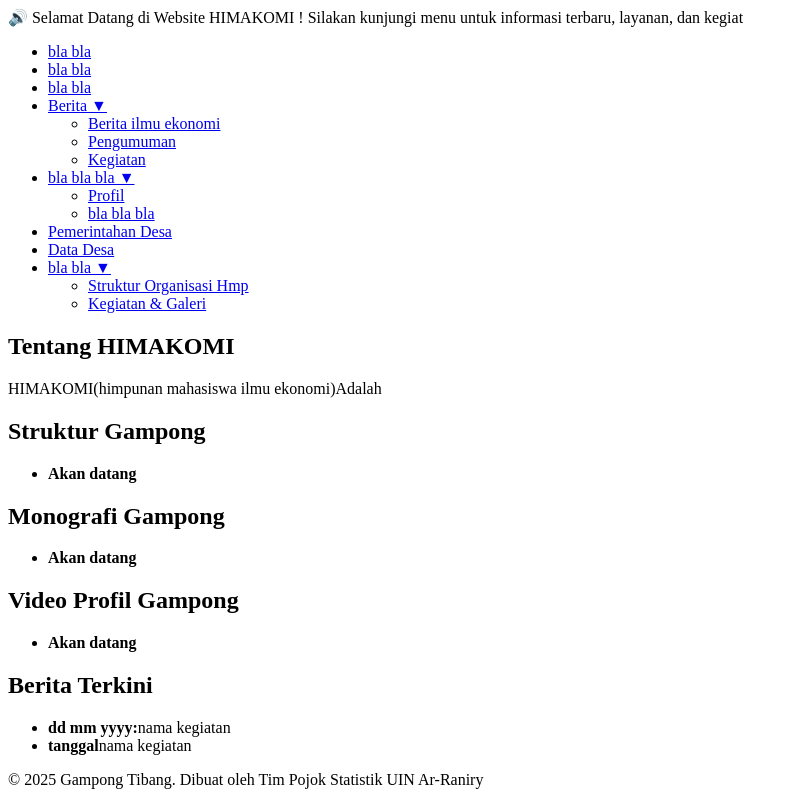
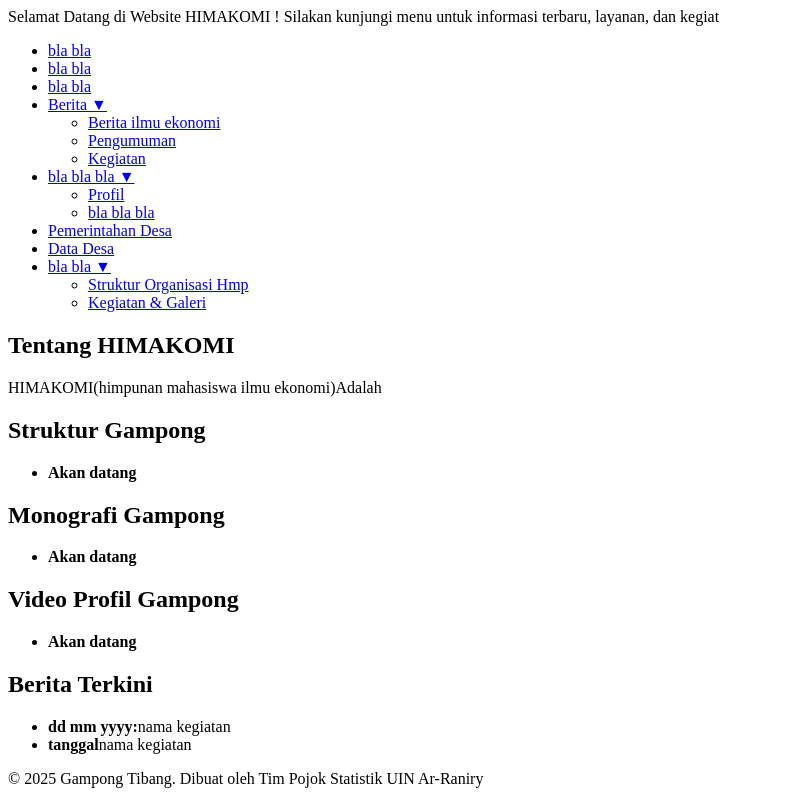
Before and after one commit to rajamuda19/web-himpunan-ie, a plain HTML site: page index.html in a window 1280 px wide. Shown: the whole page, without its empty margins (0-798 px from the left). Drawn offline with Linux system fonts and the light colour scheme.

Commit message:
index.html

```diff
--- a/index.html
+++ b/index.html
@@ -23,7 +23,7 @@
     <header>
         <div class="marquee-container">
             <div class="marquee-content">
-                <span>🔊 Selamat Datang di Website HIMAKOMI ! Silakan kunjungi menu untuk informasi terbaru, layanan, dan kegiat</span>
+                <span> Selamat Datang di Website HIMAKOMI ! Silakan kunjungi menu untuk informasi terbaru, layanan, dan kegiat</span>
             </div>
         </div>
     </header>
```
